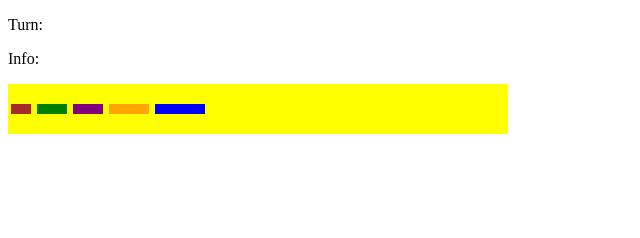
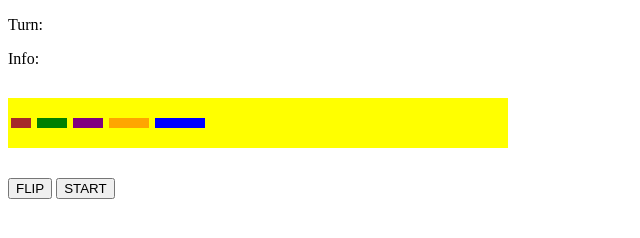
Before and after one commit to DeenoDev/Battleships, a plain HTML site: page index.html in a window 1280 px wide. Shown: the whole page, without its empty margins (0-640 px from the left). Drawn offline with Linux system fonts and the light colour scheme.

Commit message:
Added 2 buttons to start game and flip buttons.

```diff
--- a/index.html
+++ b/index.html
@@ -23,6 +23,9 @@
         <div class="carrier-preview carrier" draggable="true"></div>
     </div>
 
+    <button id="flip-button">FLIP</button>
+    <button id="start-button">START</button>
+
 
 
 
--- a/style.css
+++ b/style.css
@@ -1,6 +1,7 @@
 .option-container{
     width: 500px;
     height: 50px;
+    margin: 30px 0;
     background: yellow;
     display: flex;
     align-items: center;
```
